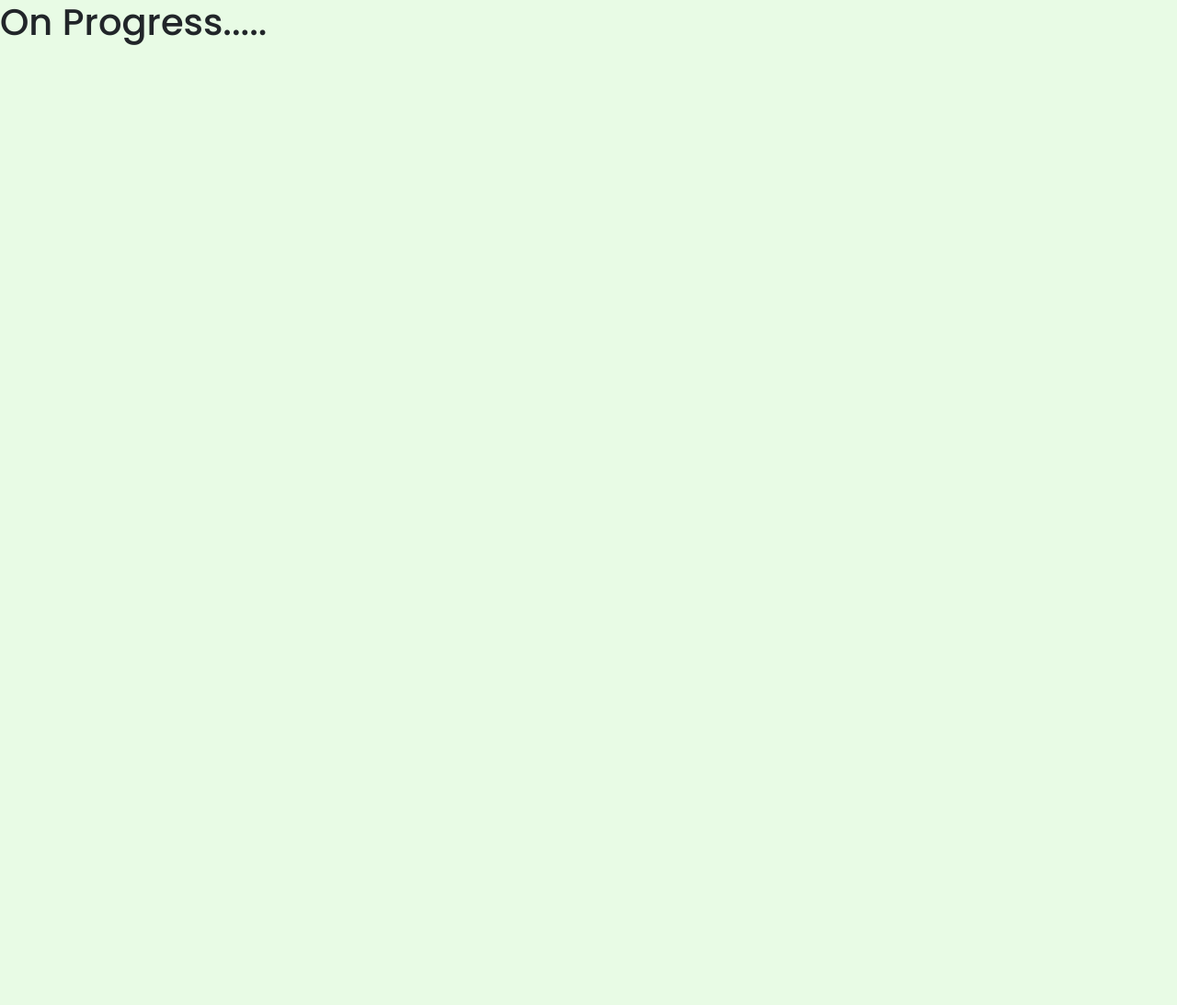
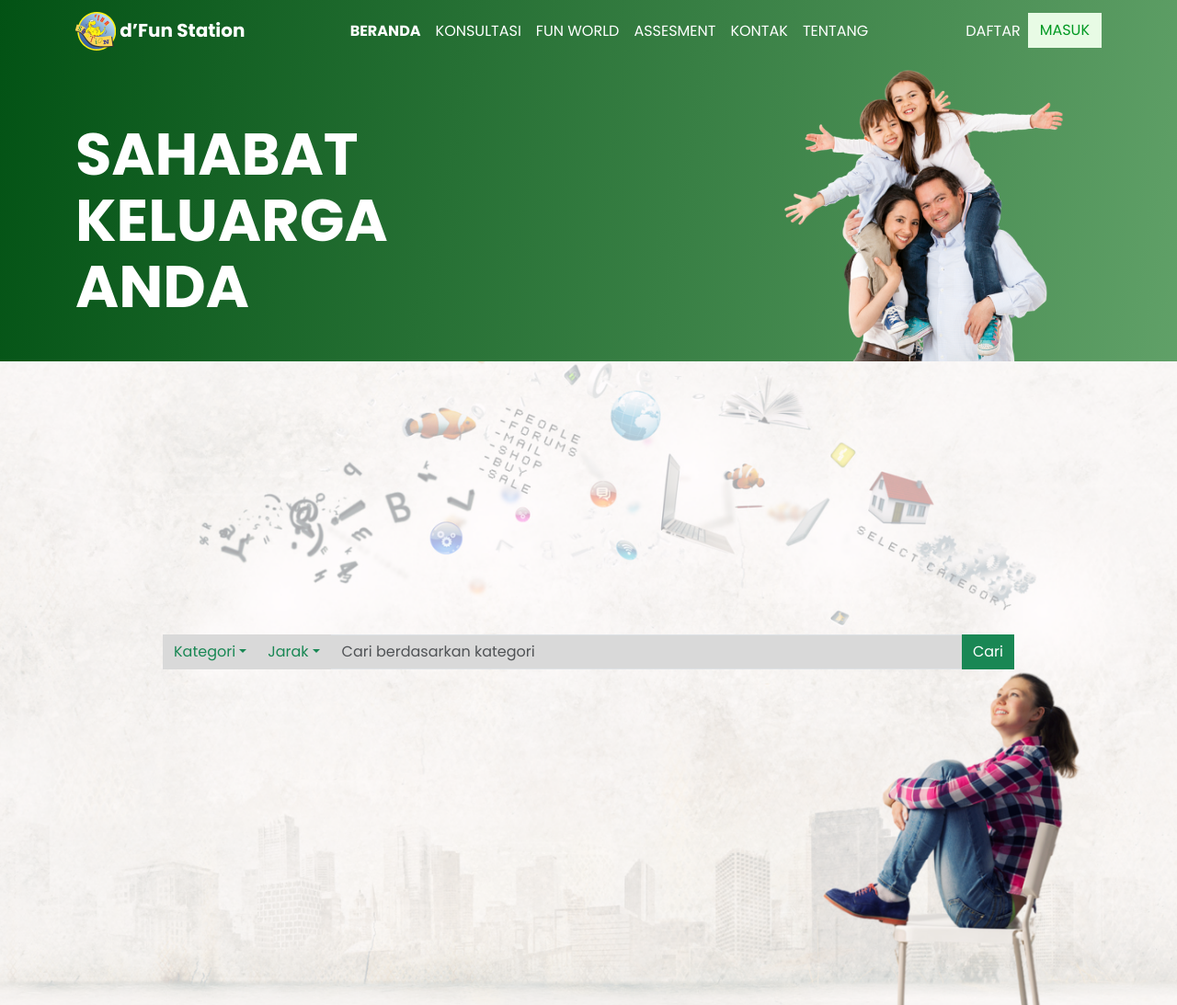
Before and after one commit to KikiAgustin/KikiAgustin.github.io, a plain HTML site: page education.html in a window 1280 px wide. Shown: the whole page at 92% size. Before the commit the page ends 800 px from the top, so only its background shows below. Drawn offline with nearby package versions, Linux system fonts and the light colour scheme.

Commit message:
halaman education

```diff
--- /dev/null
+++ b/css/education.css
@@ -0,0 +1,27 @@
+
+.form-pencarian {
+    background: url(../assets/img/bd-education.png);
+    background-size: cover;
+    background-repeat: no-repeat;
+    height: 300px;
+}
+
+.bg-form {
+    background: #D9D9D9;
+}
+
+.form-cari {
+    padding-top: 100px;
+}
+
+/* mobile css */
+@media (min-width: 600px) {
+
+    .form-pencarian {
+        height: 700px;
+    }
+
+    .form-cari {
+        padding-top: 297px;
+    }
+}
--- a/education.html
+++ b/education.html
@@ -13,10 +13,119 @@
 
     <!-- style -->
     <link rel="stylesheet" href="css/style.css">
+    <link rel="stylesheet" href="css/education.css">
   </head>
   <body>
 
-    <h1>On Progress.....</h1>
+    <!-- navbar dan banner -->
+    <section class="jumbotron">
+      <!-- navbar -->
+        <nav class="navbar navbar-expand-lg ">
+          <div class="container">
+            <!-- Logo -->
+            <a class="navbar-brand" href="#">
+              <img src="assets/img/logo.png" alt="Logo Dfunstation">
+              d’Fun Station
+            </a>
+
+            <!-- Tombol toggle untuk menu pada perangkat mobile -->
+            <button class="navbar-toggler bg-light border-white" type="button" data-bs-toggle="collapse" data-bs-target="#navbarNav" aria-controls="navbarNav" aria-expanded="false" aria-label="Toggle navigation">
+              <span class="navbar-toggler-icon"></span>
+            </button>
+
+            <!-- Menu -->
+
+              <div class="collapse navbar-collapse justify-content-center" id="navbarNav">
+                <ul class="navbar-nav">
+                  <li class="nav-item">
+                    <a class="nav-link fw-bold " aria-current="page" href="#">BERANDA</a>
+                  </li>
+                  <li class="nav-item">
+                    <a class="nav-link" href="#">KONSULTASI</a>
+                  </li>
+                  <li class="nav-item">
+                    <a class="nav-link" href="#">FUN WORLD</a>
+                  </li>
+                  <li class="nav-item">
+                    <a class="nav-link" href="#">ASSESMENT</a>
+                  </li>
+                  <li class="nav-item">
+                    <a class="nav-link" href="#">KONTAK</a>
+                  </li>
+                  <li class="nav-item">
+                    <a class="nav-link" href="#">TENTANG</a>
+                  </li>
+                  <li class="nav-item button-auth-mobile">
+                    <a class="nav-link" href="#">DAFTAR</a>
+                  </li>
+                  <li class="nav-item button-auth-mobile">
+                    <a href="#" class=" btn btn-masuk  " >MASUK</a>
+                  </li>
+                </ul>
+              </div>
+
+              <!-- Tombol Login dan Registrasi -->
+              <div  class="d-flex navbar-nav button-auth-desktop ">
+                <li class="nav-item">
+                  <a class="nav-link" href="#">DAFTAR</a>
+                </li>
+                <li class="nav-item">
+                  <a href="#" class=" btn btn-masuk  " >MASUK</a>
+                </li>
+              </div>
+
+          </div>
+        </nav>
+      <!-- navbar -->
+
+      <!-- banner -->
+      <div class="container">
+        <div class="row">
+          <div class="col-lg-8 col-md-8 col-sm-12">
+            <h1 class="tag-fs">
+              SAHABAT
+              <br>
+              KELUARGA
+              <br>
+              ANDA
+            </h1>
+          </div>
+          <div class="col-lg-4 col-md-4 col-sm-12">
+            <img class="img-fluid" src="assets/img/keluarga-tentang.png" alt="">
+          </div>
+        </div>
+      </div>
+    </section>
+
+    <!-- form pencarian -->
+    <section class="form-pencarian" >
+      <div class="container ">
+        <div class="row form-cari">
+          <div class="col-1"></div>
+          <div class="col-10">
+            <div class="input-group mb-3  ">
+              <button class="btn  dropdown-toggle rounded-0 bg-form border-0 text-success" type="button" data-bs-toggle="dropdown" aria-expanded="false">Kategori</button>
+              <ul class="dropdown-menu bg-form">
+                <li><a class="dropdown-item" href="#">Kategori</a></li>
+                <li><a class="dropdown-item" href="#">konsultasi</a></li>
+                <li><a class="dropdown-item" href="#">Permainan</a></li>
+                <li><a class="dropdown-item" href="#">Pertanyaan</a></li>
+              </ul>
+              <button class="btn  dropdown-toggle rounded-0 bg-form border-0 text-success" type="button" data-bs-toggle="dropdown" aria-expanded="false">Jarak</button>
+              <ul class="dropdown-menu bg-form ">
+                <li><a class="dropdown-item" href="#">Kategori</a></li>
+                <li><a class="dropdown-item" href="#">konsultasi</a></li>
+                <li><a class="dropdown-item" href="#">Permainan</a></li>
+                <li><a class="dropdown-item" href="#">Pertanyaan</a></li>
+              </ul>
+              <input type="text" class="form-control rounded-0 bg-form" aria-label="Text input with dropdown button " placeholder="Cari berdasarkan kategori">
+              <button class="btn  rounded-0 border-0 bg-success text-white" type="button" id="button-addon2">Cari</button>
+            </div>
+          </div>
+          <div class="col-1"></div>
+        </div>
+      </div>
+    </section>
 
   </body>
 
```
Also changed, not shown: test.html (+30 -21 lines), assets/img/bd-education.png (added).
